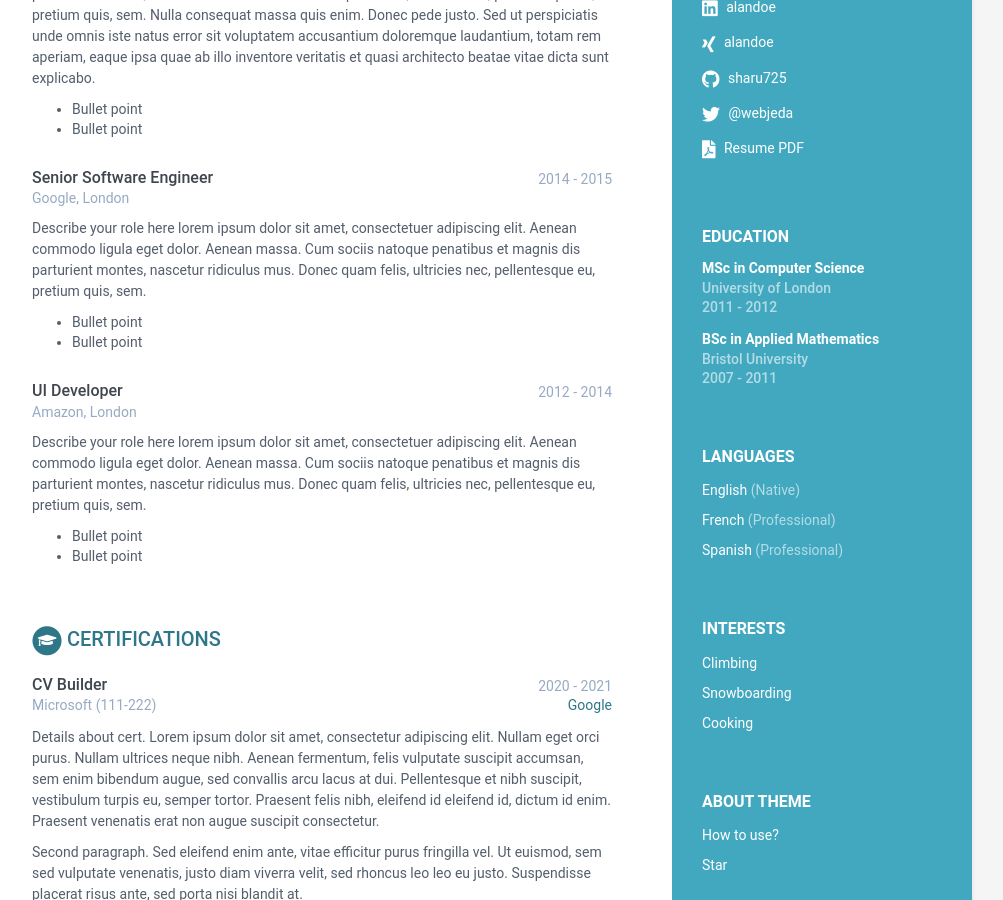
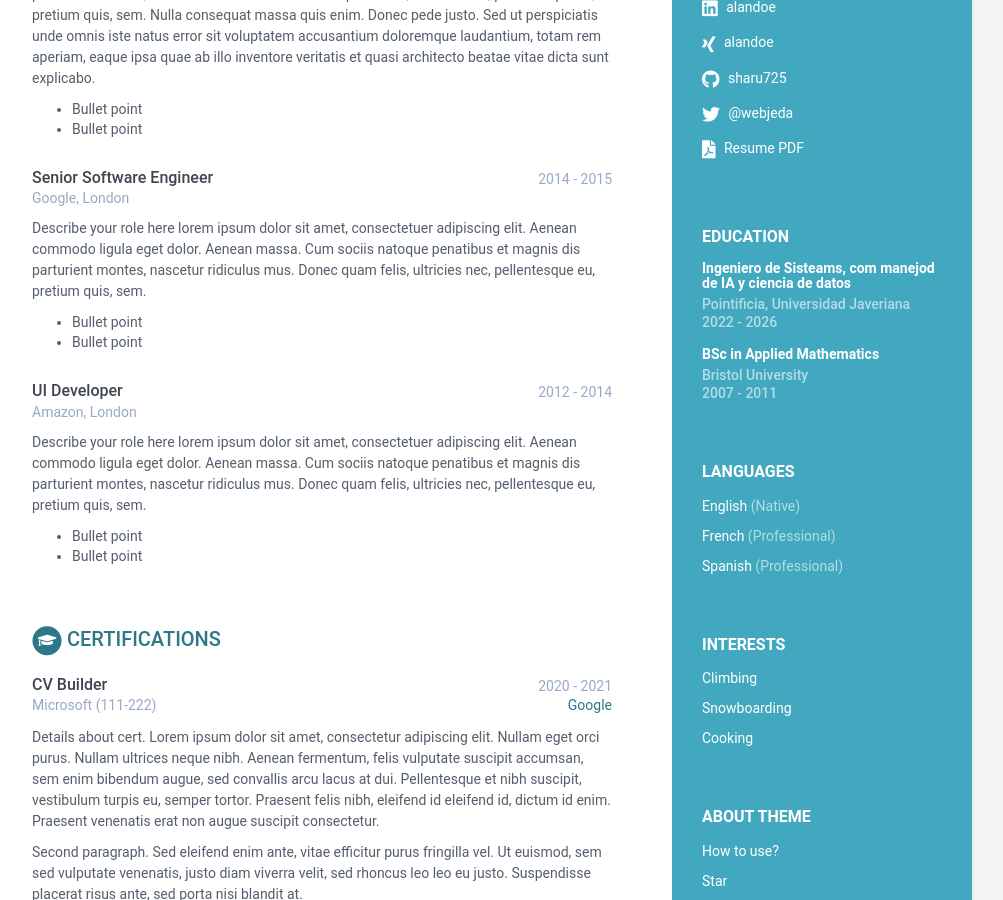
Before and after one commit to Pardo250/Pardo-cv-2, a Jekyll site: the page built from index.html, in a window 1280 px wide and 900 px high, scrolled down 442 px. Shown: the whole window, without its empty margins (168-1171 px from the left). Built offline with Jekyll 4.4.1, drawn with Linux system fonts in a browser that asks for light colours.

Commit message:
Update data.yml

```diff
--- a/_data/data.yml
+++ b/_data/data.yml
@@ -66,9 +66,9 @@ career-profile:
 education:
     title: Education
     info:
-      - degree: MSc in Computer Science
-        university: University of London
-        time: 2011 - 2012
+      - degree: Ingeniero de Sisteams, com manejod de IA y ciencia de datos
+        university: Pointificia, Universidad Javeriana
+        time: 2022 - 2026
         details: |
           Describe your study here lorem ipsum dolor sit amet, consectetuer
           adipiscing elit. Aenean commodo ligula eget dolor. Aenean massa. Cum
```
